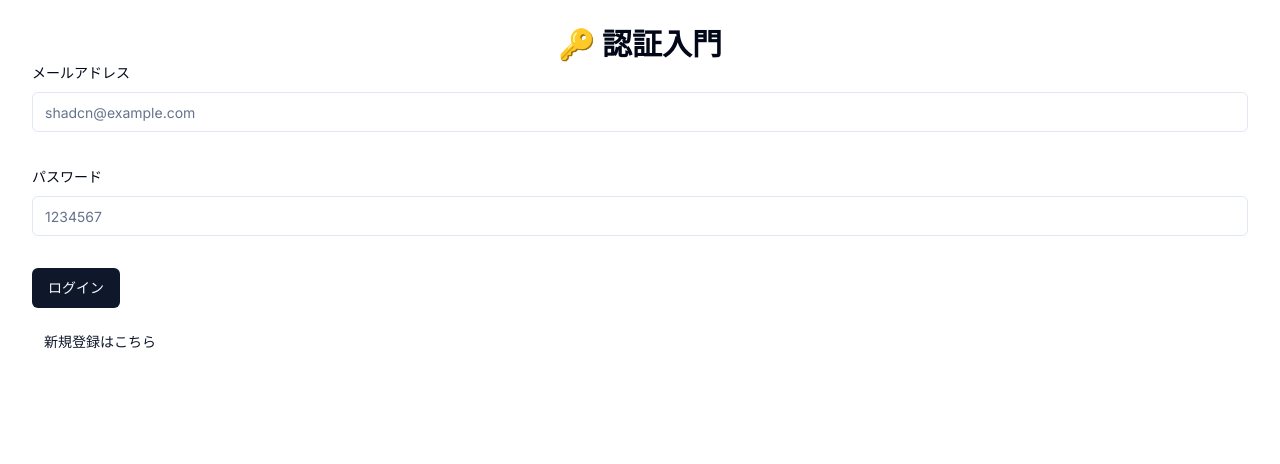
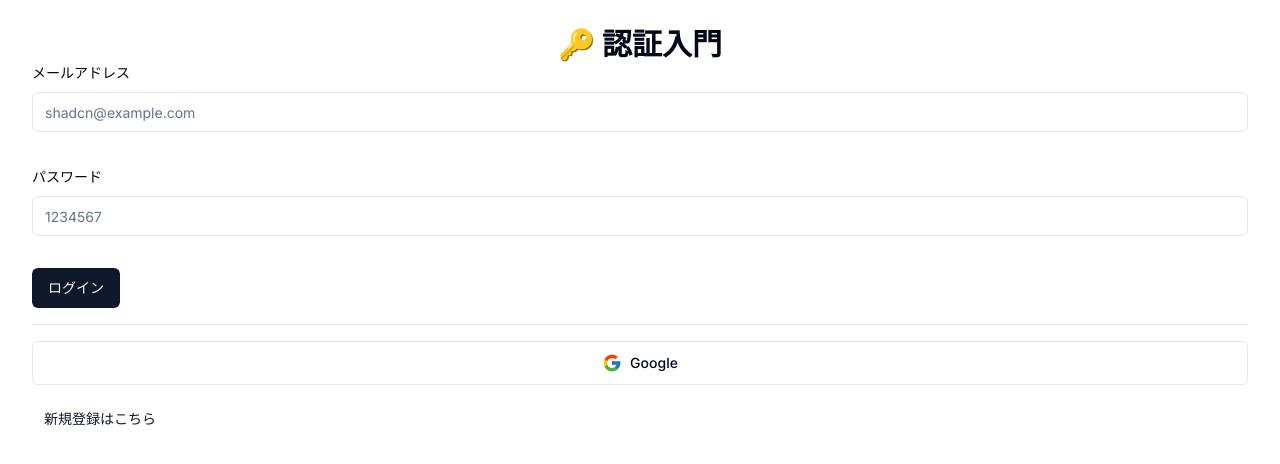
Before and after one commit to rom6621/nextjs-auth-practice, a Next.js app: page /sign-in in a window 1280 px wide. Shown: the top 464 px of the page. Built offline with nearby package versions, Linux system fonts and the light colour scheme; no server answers.

Commit message:
feat: Google認証に対応

```diff
--- a/src/app/(auth)/_components/sign-up-form.tsx
+++ b/src/app/(auth)/_components/sign-up-form.tsx
@@ -18,10 +18,17 @@ import {
 import { Input } from "@/components/ui/input";
 import { FormError } from "@/components/form-error";
 import { Button } from "@/components/ui/button";
+import { useSearchParams } from "next/navigation";
 
 export const SignUpForm = () => {
   const [error, setError] = useState<string | undefined>("");
   const [isPending, startTransaction] = useTransition();
+
+  const searchParams = useSearchParams();
+  const urlError =
+    searchParams.get("error") === "OAuthAccountNotLinked"
+      ? "このメールアドレスは既に別のプロバイダーで使用されています。"
+      : "";
 
   const form = useForm<SignUpType>({
     resolver: zodResolver(signUpSchema),
@@ -88,7 +95,7 @@ export const SignUpForm = () => {
             </FormItem>
           )}
         />
-        <FormError message={error} />
+        <FormError message={error || urlError} />
         <Button type="submit" disabled={isPending}>
           アカウントを作成
         </Button>
--- /dev/null
+++ b/src/app/(auth)/_components/social-buttons.tsx
@@ -0,0 +1,28 @@
+"use client";
+
+import { signIn } from "next-auth/react";
+import { Button } from "@/components/ui/button";
+import { DEFAULT_LOGIN_REDIRECT } from "@/routes";
+import { FcGoogle } from "react-icons/fc";
+
+export const SocialButtons = () => {
+  const handleClick = (provider: "google") => {
+    signIn(provider, {
+      callbackUrl: DEFAULT_LOGIN_REDIRECT,
+    });
+  };
+
+  return (
+    <div className="flex item-center w-full gap-x-2">
+      <Button
+        size="lg"
+        className="w-full"
+        variant="outline"
+        onClick={() => handleClick("google")}
+      >
+        <FcGoogle className="w-5 h-5" />
+        <span className="ml-2">Google</span>
+      </Button>
+    </div>
+  );
+};
--- a/src/app/(auth)/sign-in/page.tsx
+++ b/src/app/(auth)/sign-in/page.tsx
@@ -1,11 +1,15 @@
 import { SignInForm } from "@/app/(auth)/_components/sign-in-form";
+import { SocialButtons } from "@/app/(auth)/_components/social-buttons";
 import { buttonVariants } from "@/components/ui/button";
+import { Separator } from "@/components/ui/separator";
 import Link from "next/link";
 
 const SignInPage = () => {
   return (
     <div>
       <SignInForm />
+      <Separator className="my-4" />
+      <SocialButtons />
       <Link
         className={buttonVariants({
           variant: "link",
--- a/src/auth.config.ts
+++ b/src/auth.config.ts
@@ -1,4 +1,5 @@
 import Credentials from "next-auth/providers/credentials";
+import Google from "next-auth/providers/google";
 import type { NextAuthConfig } from "next-auth";
 
 import { signInSchema } from "@/schemas";
@@ -7,6 +8,10 @@ import { db } from "@/lib/db";
 
 export default {
   providers: [
+    Google({
+      clientId: process.env.GOOGLE_CLIENT_ID,
+      clientSecret: process.env.GOOGLE_CLIENT_SECRET,
+    }),
     Credentials({
       async authorize(credentials, request) {
         const validatedFields = signInSchema.safeParse(credentials);
--- /dev/null
+++ b/src/types/env.d.ts
@@ -0,0 +1,6 @@
+declare namespace NodeJS {
+  interface ProcessEnv {
+    readonly GOOGLE_CLIENT_ID: string;
+    readonly GOOGLE_CLIENT_SECRET: string;
+  }
+}
```
